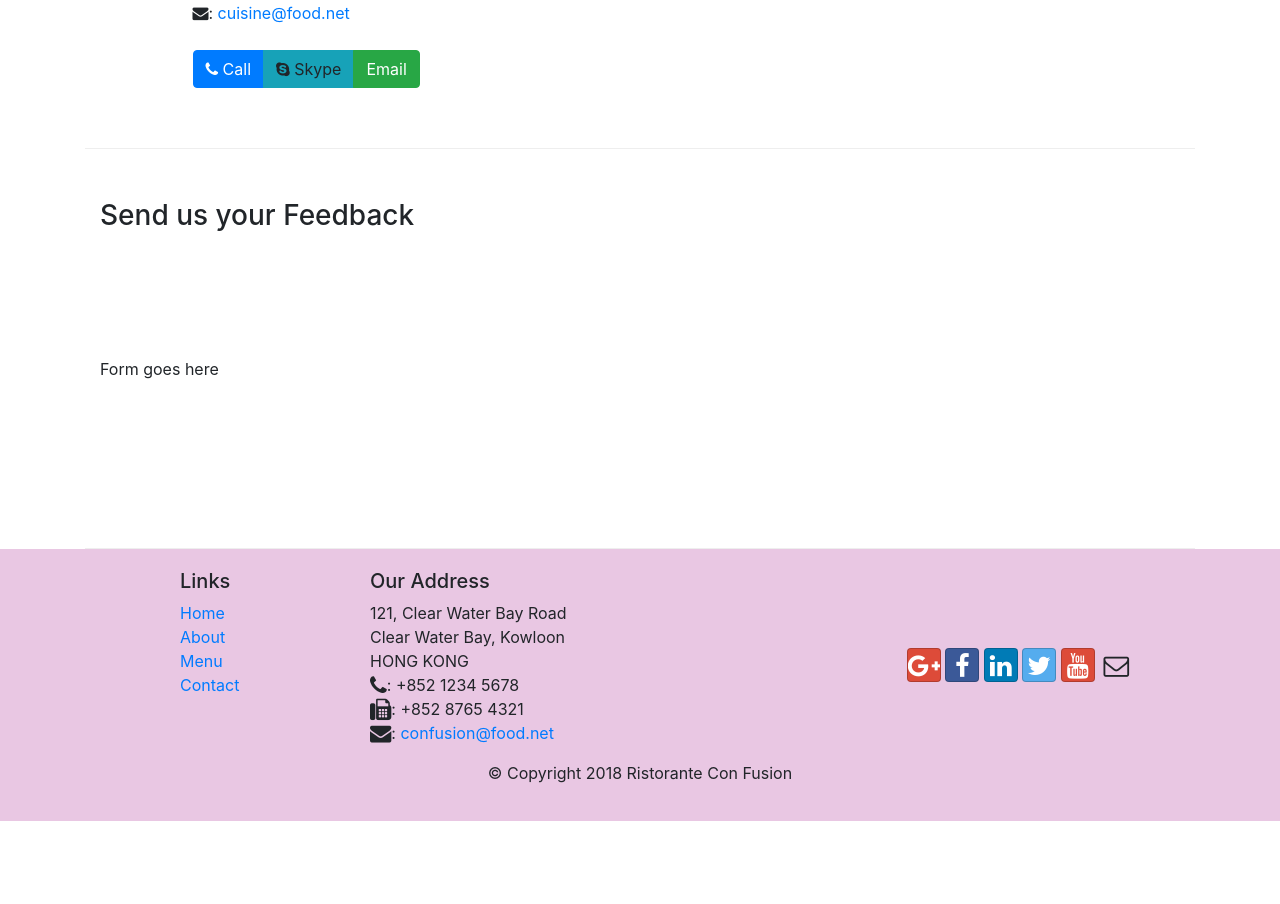
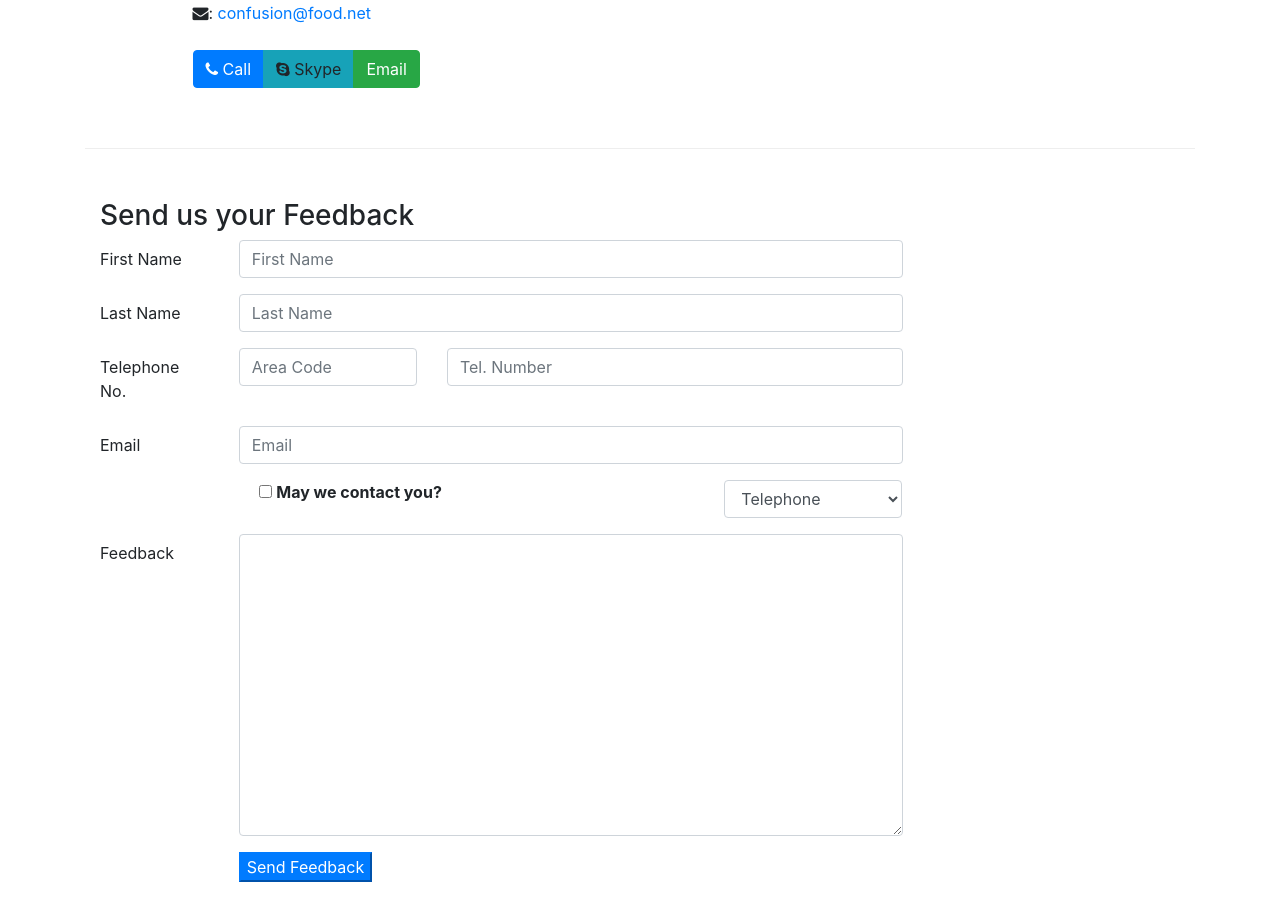
Before and after one commit to anushreejain98/fullStack_FoodWebsite, a website: page contactus.html in a window 1280 px wide. Shown: the part 716-1620 px from the top of the page. Before the commit the page ends 1537 px from the top, so only its background shows below. Drawn offline with nearby package versions, Linux system fonts and the light colour scheme; some icons are missing.

Commit message:
added Forms

```diff
--- a/contactus.html
+++ b/contactus.html
@@ -89,7 +89,7 @@
             <i class="fa fa-phone"></i>: +852 1234 5678<br />
             <i class="fa fa-fax"></i>: +852 8765 4321<br />
             <i class="fa fa-envelope"></i>:
-            <a href="mailto:confusion@food.net">cuisine@food.net</a>
+            <a href="mailto:confusion@food.net">confusion@food.net</a>
           </address>
                 </div>
                 <div class="col-12 col-sm-6 offset-sm-1">
@@ -97,9 +97,17 @@
                 </div>
                 <div class="col-12 col-sm-11 offset-sm-1">
                     <div class="btn-group" role="group">
-                        <a href="tel:+85212345678" class="btn btn-primary" role="button"><i class="fa fa-phone"></i> Call</a>
-                        <a class="btn btn-info" role="button"><i class="fa fa-skype"></i> Skype</a>
-                        <a href="mailto:cuisine@food.net" class="btn btn-success" role="button"><i class="fa fa-envelop-o"></i>Email</a>
+                        <a href="tel:+85212345678" class="btn btn-primary" role="button"><i class="fa fa-phone"></i> Call</a
+            >
+            <a class="btn btn-info" role="button"
+              ><i class="fa fa-skype"></i> Skype</a
+            >
+            <a
+              href="mailto:confusion@food.net"
+              class="btn btn-success"
+              role="button"
+              ><i class="fa fa-envelop-o"></i>Email</a
+            >
           </div>
         </div>
       </div>
@@ -108,9 +116,121 @@
         <div class="col-12">
           <h3>Send us your Feedback</h3>
         </div>
+
         <div class="col-12 col-md-9">
-                    Form goes here
+          <form action="">
+            <div class="form-group row">
+              <label for="firstname" class="col-md-2 col-form-label"
+                >First Name</label
+              >
+              <div class="col-md-10">
+                <input
+                  type="text"
+                  class="form-control"
+                  name="firstname"
+                  id="firstname"
+                  placeholder="First Name"
+                />
               </div>
+            </div>
+
+            <div class="form-group row">
+              <label for="lastname" class="col-md-2 col-form-label"
+                >Last Name</label
+              >
+              <div class="col-md-10">
+                <input
+                  type="text"
+                  class="form-control"
+                  name="lastname"
+                  id="lastname"
+                  placeholder="Last Name"
+                />
+              </div>
+            </div>
+
+            <div class="form-group row">
+              <label for="telnum" class="col-12 col-md-2 col-form-label"
+                >Telephone No.</label
+              >
+              <div class="col-5 col-md-3">
+                <input
+                  type="text"
+                  class="form-control"
+                  name="areacode"
+                  id="areacode"
+                  placeholder="Area Code"
+                />
+              </div>
+              <div class="col-7 col-md-7">
+                <input
+                  type="text"
+                  class="form-control"
+                  name="telnum"
+                  id="telnum"
+                  placeholder="Tel. Number"
+                />
+              </div>
+            </div>
+
+            <div class="form-group row">
+              <label for="emailid" class="col-md-2 col-form-label">Email</label>
+              <div class="col-md-10">
+                <input
+                  type="email"
+                  class="form-control"
+                  name="emailid"
+                  id="emailid"
+                  placeholder="Email"
+                />
+              </div>
+            </div>
+
+            <div class="form-group row">
+              <div class="col-md-6 offset-md-2">
+                <div class="form-check">
+                  <input type="checkbox" class="form-check-input="" id="approve"
+                  name="approve" value="">
+                  <label class="form-check-label" for="approve"
+                    ><strong> May we contact you?</strong>
+                  </label>
+                </div>
+              </div>
+
+              <div class="col-md-3 offset-md-1">
+                <select class="form-control" name="" id="">
+                  <option value="">Telephone</option>
+                  <option value="">Email</option>
+                </select>
+              </div>
+            </div>
+
+            <div class="form-group row">
+              <label for="feedback" class="col-md-2 col-form-label"
+                >Feedback</label
+              >
+              <div class="col-md-10">
+                <textarea
+                  class="form-control"
+                  name="feedback"
+                  id="feedback"
+                  rows="12"
+                  placeholder="Type your feedback here!"
+                >
+                </textarea>
+              </div>
+            </div>
+
+            <div class="form-group row">
+              <div class="col-md-10 offset-md-2">
+                <button type="submit" class="btn-primary">
+                  Send Feedback
+                </button>
+              </div>
+            </div>
+          </form>
+        </div>
+
         <div class="col-12 col-md"></div>
       </div>
     </div>
@@ -121,10 +241,10 @@
           <div class="col-4 offset-1 col-sm-2">
             <h5>Links</h5>
             <ul class="list-unstyled">
-                            <li><a href="index.html">Home</a></li>
-                            <li><a href="aboutus.html">About</a></li>
-                            <li><a href="#">Menu</a></li>
-                            <li><a href="./contactus.html">Contact</a></li>
+              <li><a href="index.html ">Home</a></li>
+                        <li><a href="aboutus.html ">About</a></li>
+                        <li><a href="# ">Menu</a></li>
+                        <li><a href="./contactus.html ">Contact</a></li>
                         </ul>
                     </div>
                     <div class="col-7 col-sm-5">
@@ -136,22 +256,22 @@
               <i class="fa fa-phone fa-lg"></i>: +852 1234 5678<br />
               <i class="fa fa-fax fa-lg"></i>: +852 8765 4321<br />
               <i class="fa fa-envelope fa-lg"></i>:
-              <a href="mailto:confusion@food.net">confusion@food.net</a>
+              <a href="mailto:confusion@food.net ">confusion@food.net</a>
             </address>
                     </div>
                     <div class="col-12 col-sm-4 align-self-center">
                         <div class="text-center">
-                            <a class="btn btn-social-icon btn-google" href="http://google.com/+"><i class="fa fa-google-plus"></i
+                            <a class="btn btn-social-icon btn-google" href="http://google.com/+ "><i class="fa fa-google-plus"></i
               ></a>
                             <a class="btn btn-social-icon btn-facebook" href="http://www.facebook.com/profile.php?id="><i class="fa fa-facebook"></i
               ></a>
-                            <a class="btn btn-social-icon btn-linkedin" href="http://www.linkedin.com/in/"><i class="fa fa-linkedin"></i
+                            <a class="btn btn-social-icon btn-linkedin" href="http://www.linkedin.com/in/ "><i class="fa fa-linkedin"></i
               ></a>
-                            <a class="btn btn-social-icon btn-twitter" href="http://twitter.com/"><i class="fa fa-twitter"></i
+                            <a class="btn btn-social-icon btn-twitter" href="http://twitter.com/ "><i class="fa fa-twitter"></i
               ></a>
-                            <a class="btn btn-social-icon btn-google" href="http://youtube.com/"><i class="fa fa-youtube"></i
+                            <a class="btn btn-social-icon btn-google" href="http://youtube.com/ "><i class="fa fa-youtube"></i
               ></a>
-                            <a class="btn btn-social-icon" href="mailto:"><i class="fa fa-envelope-o"></i
+                            <a class="btn btn-social-icon" href="mailto: "><i class="fa fa-envelope-o"></i
               ></a>
                         </div>
                     </div>
@@ -164,9 +284,9 @@
             </div>
             </footer>
             <!-- jQuery first, then Popper.js, then Bootstrap JS. -->
-        <script src="node_modules/jquery/dist/jquery.slim.min.js"></script>
-        <script src="node_modules/popper.js/dist/umd/popper.min.js"></script>
-        <script src="node_modules/bootstrap/dist/js/bootstrap.min.js"></script>
+            <script src="node_modules/jquery/dist/jquery.slim.min.js "></script>
+            <script src="node_modules/popper.js/dist/umd/popper.min.js "></script>
+            <script src="node_modules/bootstrap/dist/js/bootstrap.min.js "></script>
 </body>
 
 </html>
```
Lines whose indentation alone changed are shown as unchanged.
